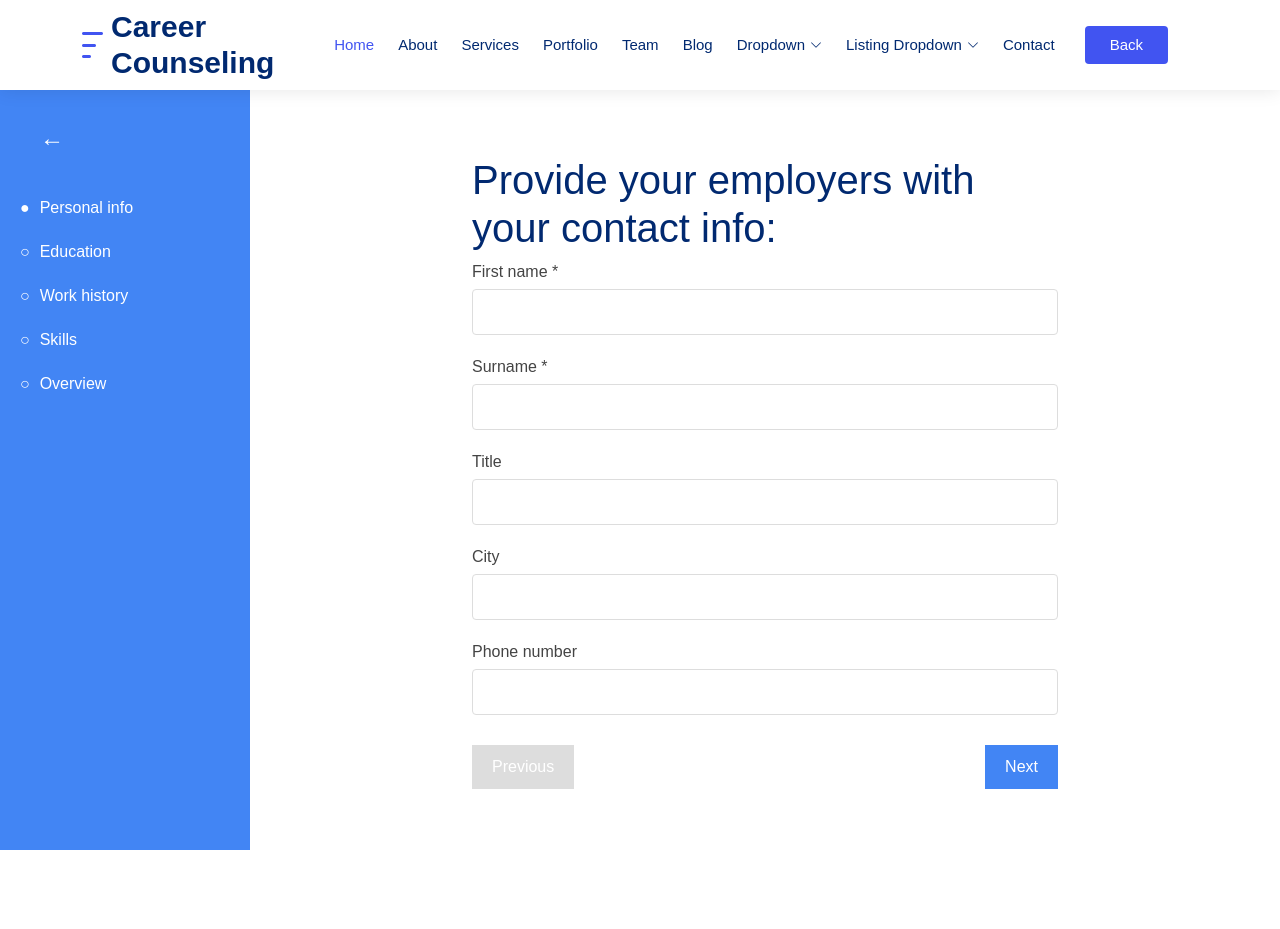
After one commit to laylaa7/CareerCounselingPlatform, a PHP site: template src/pages/ResumeBuilder.php in a window 1280 px wide. The commit adds this page. Run offline with PHP 8.4, Linux system fonts and the light colour scheme; the template is opened without the code that fills it, so the values that code supplies are empty.

Commit message:
Resume-building ui

```diff
--- a/src/pages/NavBar.php
+++ b/src/pages/NavBar.php
@@ -26,7 +26,7 @@
   <link href="../../public/assets/vendor/swiper/swiper-bundle.min.css" rel="stylesheet">
 
   <!-- Main CSS File -->
-  <link href="../../public/assets/styles/main.css" rel="stylesheet">
+  <link href="../../public/assets/styles/NavBar.css" rel="stylesheet">
 
   <!-- =======================================================
   * Template Name: FlexStart
--- /dev/null
+++ b/src/pages/ResumeBuilder.php
@@ -0,0 +1,130 @@
+<!DOCTYPE html>
+<html lang="en">
+<head>
+    <meta charset="UTF-8">
+    <meta name="viewport" content="width=device-width, initial-scale=1.0">
+    <title>Resume Builder</title>
+    <link rel="stylesheet" href="../../public/assets/styles/ResumeBuilder.css">
+
+</head>
+<header>
+    <div>
+    <nav class="navbar">
+        <?php include "Navbar.php"; ?>
+    </nav>
+</div>
+    </header>
+<body>
+
+
+    <div class="container">
+        <div class="sidebar">
+            <button class="back-button">←</button>
+            <div class="progress-item active" data-section="personal-info">Personal info</div>
+            <div class="progress-item" data-section="education">Education</div>
+            <div class="progress-item" data-section="work-history">Work history</div>
+            <div class="progress-item" data-section="skills">Skills</div>
+            <div class="progress-item" data-section="overview">Overview</div>
+        </div>
+        <div class="main-content">
+            <div id="personal-info" class="section active">
+                <h1>Provide your employers with your contact info:</h1>
+                <div class="form-group">
+                    <label for="first-name">First name *</label>
+                    <input type="text" id="first-name" required>
+                </div>
+                <div class="form-group">
+                    <label for="surname">Surname *</label>
+                    <input type="text" id="surname" required>
+                </div>
+                <div class="form-group">
+                    <label for="title">Title</label>
+                    <input type="text" id="title">
+                </div>
+                <div class="form-group">
+                    <label for="city">City</label>
+                    <input type="text" id="city">
+                </div>
+                <div class="form-group">
+                    <label for="phone">Phone number</label>
+                    <input type="text" id="phone">
+                </div>
+            </div>
+            <div id="education" class="section">
+                <h1>Education</h1>
+                <h5>Enter your education experience so far, even if you are a current student or did not graduate:</h5>
+                <div class="form-group">
+                    <label for="School-name">School name *</label>
+                    <input type="text" id="School-name" required>
+                </div>
+                <div class="form-group">
+                    <label for="School-location">Schoolname *</label>
+                    <input type="text" id="School-name" required>
+                </div>
+                <div class="form-group">
+                    <label for="Degree">Degree</label>
+                    <input type="text" id="Degree">
+                </div>
+                <div class="form-group">
+                    <label for="Field-of-study">Field of study</label>
+                    <input type="text" id="Field-of-study">
+                </div>
+                <div class="form-group">
+                    <label for="graduation-date">graduation date</label>
+                    <input type="text" id="graduation-date">
+                </div>
+            </div>
+            <div id="work-history" class="section">
+                <h1>Work History</h1>
+                <h5>Tell us about your most recent job:</h5>
+                <div class="form-group">
+                    <label for="Job-Title">Job Title *</label>
+                    <input type="text" id="Job-Title" required>
+                </div>
+                <div class="form-group">
+                    <label for="employer">employer *</label>
+                    <input type="text" id="employer" required>
+                </div>
+                <div class="form-group">
+                    <label for="location">location</label>
+                    <input type="text" id="location">
+                </div>
+                <div class="form-group">
+                    <label for="remote">remote</label> <!-- radio button-->
+                    <input type="text" id="location">
+                </div>
+                <div class="form-group">
+                    <label for="start-date">start date</label>
+                    <input type="text" id="start-date">
+                </div>
+                <div class="form-group">
+                    <label for="End-date">End date</label>
+                    <input type="text" id="End-date">
+                </div>
+                <div class="form-group">
+                    <label for="status">Do you currently work here?</label>  <!-- radio button-->
+                    <input type="text" id="status">
+                </div>
+            </div>
+
+            <div id="skills" class="section">
+                <h1>Skills</h1>
+                <!-- Add skills fields here -->
+            </div>
+            <div id="overview" class="section">
+                <h1>Overview</h1>
+                <div class="overview-pic">
+
+                <img src="../../public/assets/images/ResumeOverview.png" alt="Profile Picture">
+            </div>
+            </div>
+            <div class="button-group">
+                <button id="prev-btn" disabled>Previous</button>
+                <button id="next-btn">Next</button>
+            </div>
+        </div>
+    </div>
+    <script src="../../public/assets/scripts/ResumeBuilder.js"></script>
+
+</body>
+</html>
```
Also changed, not shown: src/pages/ResumeReview.php (+44 -14 lines), public/assets/images/ResumeOverview.png (added), public/assets/scripts/ResumeBuilder.js (added), public/assets/scripts/ResumeReview.js (added), public/assets/styles/NavBar.css (added), public/assets/styles/ResumeBuilder.css (added), public/assets/styles/ResumeReview.css (added).
